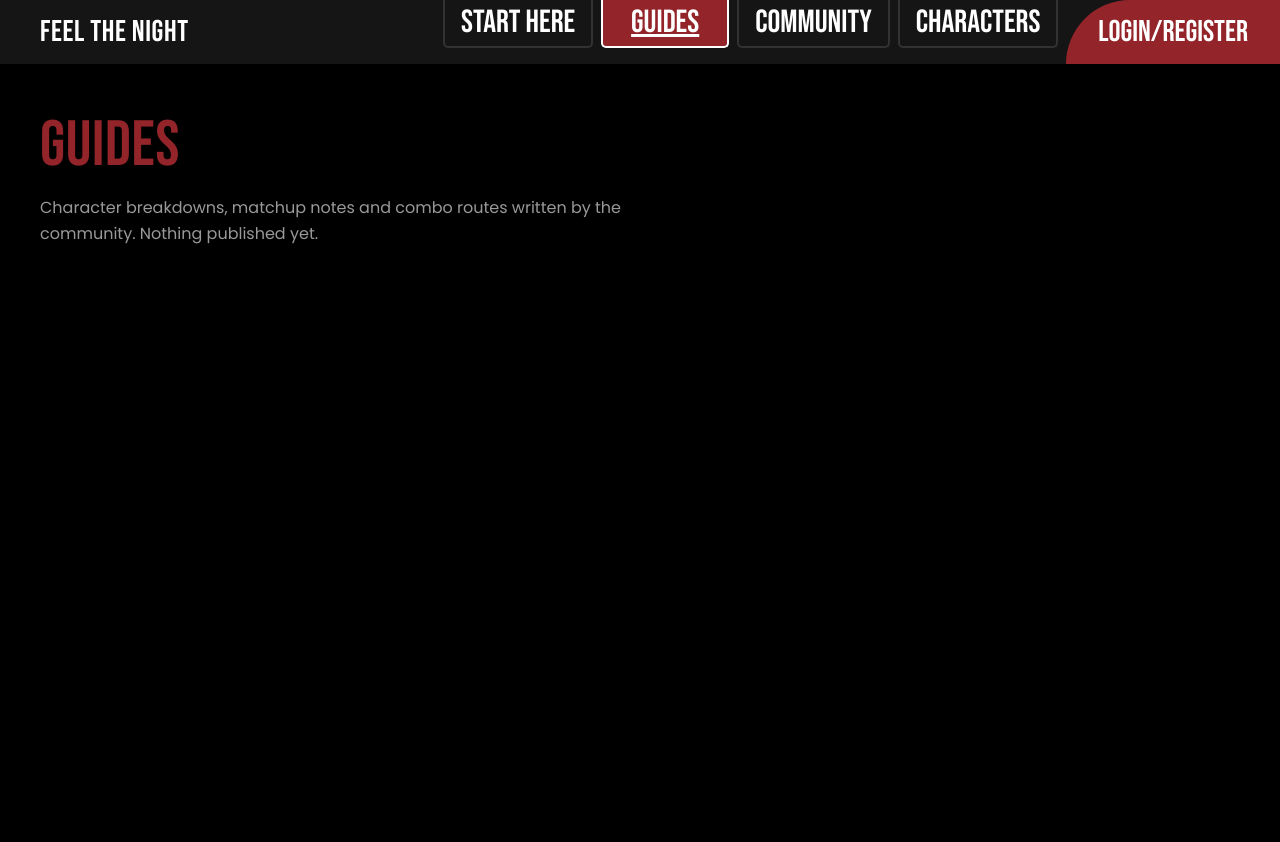
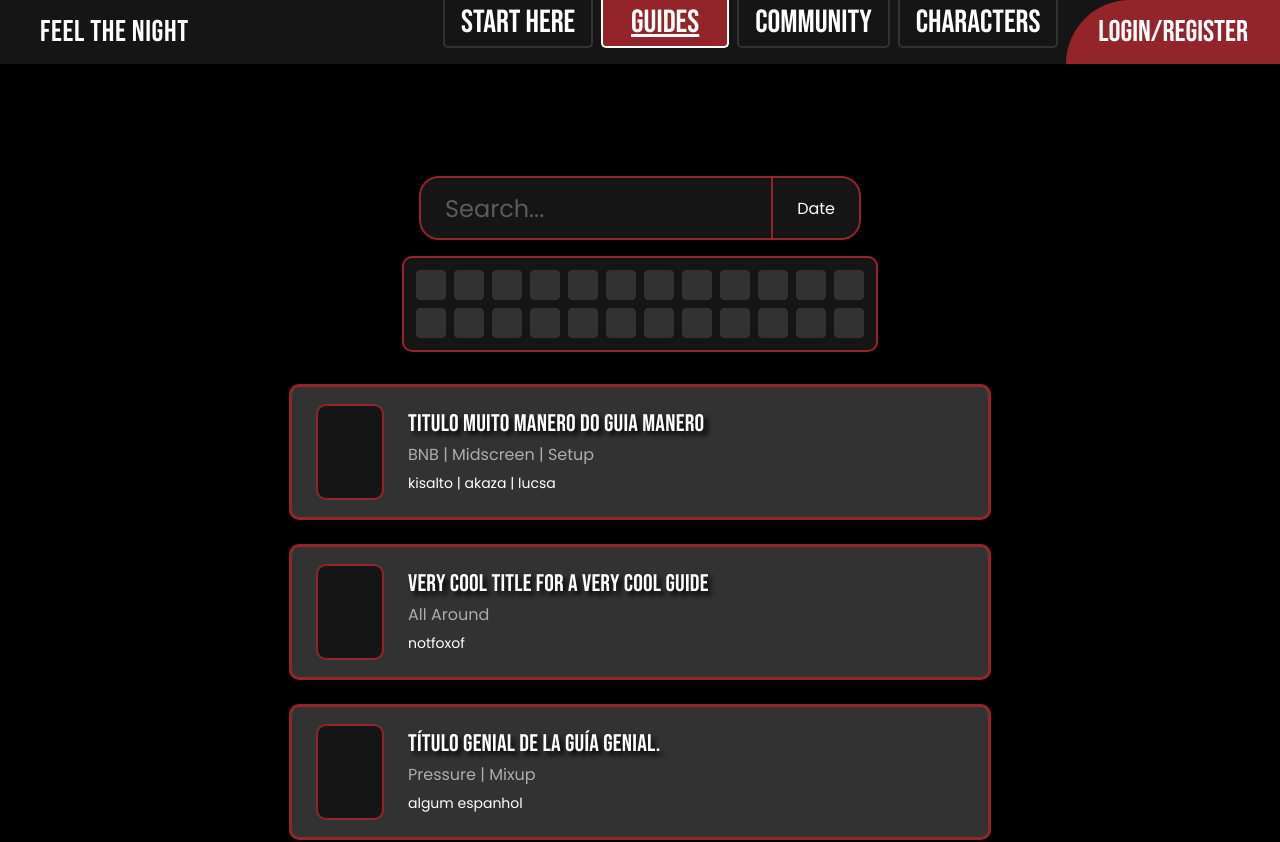
Before and after one commit to Feel-The-Night/Feel-The-Night-Frontend, a React (Vite) app: page /guides in a window 1280 px wide. Shown: the top 842 px of the page. Before the commit the page ends 800 px from the top, so only its background shows below. Built offline with nearby package versions, Linux system fonts and the light colour scheme.

Commit message:
feat: implement guides page layout

```diff
--- /dev/null
+++ b/src/pages/Guides/GuideCard.module.css
@@ -0,0 +1,59 @@
+/* Guide row - Figma node 145:39 (702x136) */
+
+.card {
+  display: flex;
+  align-items: center;
+  gap: var(--space-6);
+  min-height: 136px;
+  padding: var(--space-4) var(--space-6);
+  border: var(--border-width-md) solid var(--color-accent);
+  border-radius: var(--radius-md);
+  background-color: var(--color-surface);
+  transition: background-color var(--transition-fast);
+}
+
+.card:hover {
+  background-color: var(--color-surface-hover);
+}
+
+.thumbnail {
+  flex: 0 0 auto;
+  width: 68px;
+  height: 96px;
+  border: var(--border-width-sm) solid var(--color-accent);
+  border-radius: var(--radius-md);
+  background-color: var(--color-bg-elevated);
+  overflow: hidden;
+}
+
+.thumbnailImage {
+  width: 100%;
+  height: 100%;
+  object-fit: cover;
+}
+
+.body {
+  min-width: 0;
+}
+
+.title {
+  margin: 0 0 var(--space-1);
+  font-family: var(--font-display);
+  font-size: var(--font-size-title-sm);
+  font-weight: 400;
+  line-height: 1.2;
+  color: var(--color-text);
+  text-shadow: var(--text-shadow-card);
+}
+
+.tags {
+  margin: 0 0 var(--space-1);
+  font-size: var(--font-size-body);
+  color: var(--color-text-muted);
+}
+
+.author {
+  margin: 0;
+  font-size: var(--font-size-body-sm);
+  color: var(--color-text);
+}
--- /dev/null
+++ b/src/pages/Guides/GuideCard.tsx
@@ -0,0 +1,27 @@
+import styles from './GuideCard.module.css'
+
+export type Guide = {
+  title: string
+  tags: string[]
+  author: string
+  /** Character thumbnail exported from Figma. See src/assets/README.md. */
+  thumbnail?: string
+}
+
+export default function GuideCard({ title, tags, author, thumbnail }: Guide) {
+  return (
+    <article className={styles.card}>
+      <div className={styles.thumbnail}>
+        {thumbnail ? (
+          <img className={styles.thumbnailImage} src={thumbnail} alt="" />
+        ) : null}
+      </div>
+
+      <div className={styles.body}>
+        <h3 className={styles.title}>{title}</h3>
+        <p className={styles.tags}>{tags.join(' | ')}</p>
+        <p className={styles.author}>{author}</p>
+      </div>
+    </article>
+  )
+}
--- /dev/null
+++ b/src/pages/Guides/Guides.module.css
@@ -0,0 +1,132 @@
+/* Guides - Figma node 142:3 (panel 1312x924, node 142:192) */
+
+.page {
+  display: flex;
+  justify-content: center;
+  padding-block: var(--space-8);
+}
+
+.panel {
+  display: flex;
+  flex-direction: column;
+  align-items: center;
+  gap: var(--space-8);
+  width: 100%;
+  max-width: 1312px;
+  padding: var(--space-8) var(--space-6);
+  border-radius: var(--radius-md);
+  background-color: var(--color-overlay);
+}
+
+.toolbar {
+  display: flex;
+  flex-direction: column;
+  align-items: center;
+  gap: var(--space-4);
+  width: 100%;
+  max-width: 562px;
+}
+
+/* Search field and sort control share one pill - Figma node 142:167 (442x64) */
+.searchRow {
+  display: flex;
+  align-items: center;
+  width: 100%;
+  max-width: 442px;
+  height: 64px;
+  border: var(--border-width-sm) solid var(--color-accent);
+  border-radius: var(--radius-lg);
+  background-color: var(--color-bg-elevated);
+  overflow: hidden;
+}
+
+.search {
+  flex: 1;
+  min-width: 0;
+  height: 100%;
+  padding-inline: var(--space-6);
+  border: none;
+  background: transparent;
+  font-family: var(--font-body);
+  font-size: var(--font-size-title-sm);
+  color: var(--color-text);
+}
+
+.search::placeholder {
+  color: var(--color-text-placeholder);
+}
+
+.sort {
+  height: 100%;
+  padding-inline: var(--space-6);
+  border: none;
+  border-left: var(--border-width-sm) solid var(--color-accent);
+  background: transparent;
+  font-family: var(--font-body);
+  font-size: var(--font-size-body);
+  color: var(--color-text);
+  cursor: pointer;
+  transition: background-color var(--transition-fast);
+}
+
+.sort:hover {
+  background-color: var(--color-surface-hover);
+}
+
+/* Character filter panel - Figma node 143:3 (443x90, 2 rows of 12 slots) */
+.filters {
+  display: grid;
+  grid-template-columns: repeat(12, 30px);
+  gap: var(--space-2);
+  justify-content: center;
+  width: 100%;
+  max-width: 443px;
+  margin: 0;
+  padding: var(--space-3);
+  border: var(--border-width-sm) solid var(--color-accent);
+  border-radius: var(--radius-md);
+  background-color: var(--color-bg-elevated);
+}
+
+.characterSlot {
+  width: 30px;
+  height: 30px;
+  padding: 0;
+  border: 1px solid var(--color-border);
+  border-radius: var(--radius-sm);
+  background-color: var(--color-surface);
+  cursor: pointer;
+  transition: background-color var(--transition-fast);
+}
+
+.characterSlot:hover {
+  background-color: var(--color-surface-hover);
+}
+
+.list {
+  display: flex;
+  flex-direction: column;
+  gap: var(--space-6);
+  width: 100%;
+  max-width: 702px;
+  margin: 0;
+  padding: 0;
+  list-style: none;
+}
+
+.srOnly {
+  position: absolute;
+  width: 1px;
+  height: 1px;
+  margin: -1px;
+  padding: 0;
+  overflow: hidden;
+  clip-path: inset(50%);
+  white-space: nowrap;
+}
+
+@media (max-width: 40rem) {
+  .filters {
+    grid-template-columns: repeat(6, 30px);
+  }
+}
--- a/src/pages/Guides/Guides.tsx
+++ b/src/pages/Guides/Guides.tsx
@@ -1,10 +1,74 @@
+import GuideCard, { type Guide } from './GuideCard'
+import styles from './Guides.module.css'
+
+/** Sample rows drawn in the Figma file, kept in their original languages. */
+const guides: Guide[] = [
+  {
+    title: 'Titulo muito manero do guia manero',
+    tags: ['BNB', 'Midscreen', 'Setup'],
+    author: 'kisalto | akaza | lucsa',
+  },
+  {
+    title: 'Very cool title for a very cool guide',
+    tags: ['All Around'],
+    author: 'notfoxof',
+  },
+  {
+    title: 'Título genial de la guía genial.',
+    tags: ['Pressure', 'Mixup'],
+    author: 'algum espanhol',
+  },
+  {
+    title: 'クールなガイドのとてもクールなタイトル',
+    tags: ['Optimize'],
+    author: 'tsukibito',
+  },
+]
+
+/** 24 character slots are drawn in the filter panel; the roster is not defined yet. */
+const characterSlots = Array.from({ length: 24 }, (_, index) => index + 1)
+
 export default function Guides() {
   return (
-    <section>
-      <h1>Guides</h1>
-      <p>
-        Character breakdowns, matchup notes and combo routes written by the community. Nothing published yet.
-      </p>
+    <section className={styles.page}>
+      <h1 className={styles.srOnly}>Guides</h1>
+
+      <div className={styles.panel}>
+        {/* Layout only - search, sorting and filtering are a separate issue. */}
+        <div className={styles.toolbar}>
+          <div className={styles.searchRow}>
+            <input
+              className={styles.search}
+              type="search"
+              placeholder="Search..."
+              aria-label="Search guides"
+            />
+            <button className={styles.sort} type="button">
+              Date
+            </button>
+          </div>
+
+          <fieldset className={styles.filters}>
+            <legend className={styles.srOnly}>Filter by character</legend>
+            {characterSlots.map((slot) => (
+              <button
+                className={styles.characterSlot}
+                key={slot}
+                type="button"
+                aria-label={`Character ${slot}`}
+              />
+            ))}
+          </fieldset>
+        </div>
+
+        <ul className={styles.list}>
+          {guides.map((guide) => (
+            <li key={guide.title}>
+              <GuideCard {...guide} />
+            </li>
+          ))}
+        </ul>
+      </div>
     </section>
   )
 }
```
